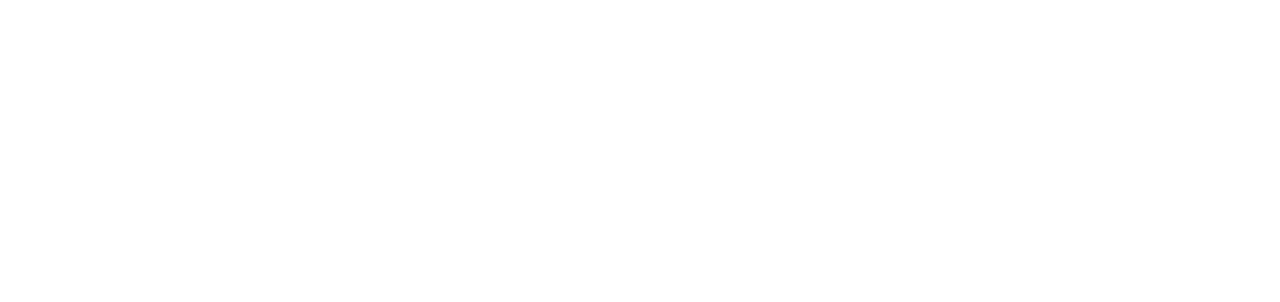
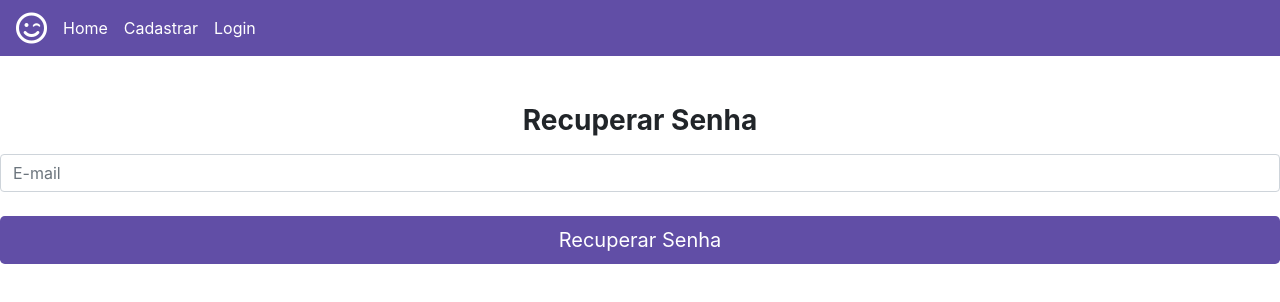
Before and after one commit to Vyctor/portal-de-eventos, a React (Create React App) app: page /reset-password in a window 1280 px wide. Shown: the top 302 px of the page. Built offline with nearby package versions, Linux system fonts and the light colour scheme.

Commit message:
desenvolvendo recuperacao de senha com envio de email

```diff
--- a/src/App.js
+++ b/src/App.js
@@ -6,6 +6,7 @@
 import Login from "./view/login";
 import CreateAccount from "./view/create-account";
 import Home from "./view/home";
+import ResetPassword from "./view/reset-password";
 
 function App() {
   return (
@@ -14,6 +15,7 @@
         <Route exact path="/" component={Home} />
         <Route exact path="/create-account" component={CreateAccount} />
         <Route exact path="/login" component={Login} />
+        <Route exact path="/reset-password" component={ResetPassword} />
       </Router>
     </Provider>
   );
--- a/src/components/navbar/index.js
+++ b/src/components/navbar/index.js
@@ -1,11 +1,29 @@
 import React from "react";
+import firebase from "../../config/firebase";
+import { Link } from "react-router-dom";
+import { useSelector, useDispatch } from "react-redux";
+
+import "firebase/auth";
+
 import "./navbar.css";
-import { Link } from "react-router-dom";
 
 const Navbar = () => {
+  const signOut = () => {
+    firebase
+      .auth()
+      .signOut()
+      .then((success) => {
+        dispatch({ type: "LOG_OUT" });
+      })
+      .catch((error) => {
+        alert(error.message);
+      });
+  };
+  const dispatch = useDispatch();
+
   return (
     <nav className="navbar navbar-expand-lg">
-      <span className="navbar-brand text-white font-weight-bold">Eventos</span>
+      <i className="far fa-smile-wink text-white fa-2x"></i>
       <button
         className="navbar-toggler"
         type="button"
@@ -20,10 +38,30 @@
       <div className="collapse navbar-collapse" id="navbarNav">
         <ul className="navbar-nav">
           <li className="nav-item">
-            <Link to="/" className="nav-link">
+            <Link to="/" className="nav-link ml-2">
               Home
             </Link>
           </li>
+          {useSelector((state) => state.usuarioLogado > 0) ? (
+            <>
+              <li className="nav-item">
+                <Link to="create-account" className="nav-link">
+                  Publicar Evento
+                </Link>
+              </li>
+              <li className="nav-item">
+                <Link to="create-account" className="nav-link">
+                  Meus eventos
+                </Link>
+              </li>
+              <li className="nav-item">
+                <Link onClick={signOut} className="nav-link">
+                  Sair
+                </Link>
+              </li>
+            </>
+          ) : (
+            <>
               <li className="nav-item">
                 <Link to="create-account" className="nav-link">
                   Cadastrar
@@ -34,6 +72,8 @@
                   Login
                 </Link>
               </li>
+            </>
+          )}
         </ul>
       </div>
     </nav>
--- a/src/view/login/index.js
+++ b/src/view/login/index.js
@@ -37,6 +37,7 @@
 
       <form className="form-signin mx-auto">
         <div className="text-center mb-4">
+          <i className="far fa-smile-wink text-white fa-7x"></i>
           <h1 className="h3 mb-3 font-weight-normal text-white font-weight-bold">
             Login
           </h1>
@@ -81,7 +82,7 @@
         </div>
 
         <div className="opcoes-login mt-5 text-center">
-          <Link to="create-account" className="mx-2">
+          <Link to="reset-password" className="mx-2">
             Recuperar senha
           </Link>
           <span className="text-white">&#9733;</span>
--- a/src/view/reset-password/index.js
+++ b/src/view/reset-password/index.js
@@ -1,2 +1,59 @@
-import React from "react";
+import React, { useState } from "react";
+import firebase from "../../config/firebase";
+
+import "firebase/auth";
+
 import "./reset-password.css";
+
+// Components
+import Navbar from "../../components/navbar";
+
+const ResetPassword = () => {
+  const [email, setEmail] = useState();
+  const [message, setMessage] = useState();
+
+  const recuperarSenha = () => {
+    firebase
+      .auth()
+      .sendPasswordResetEmail(email)
+      .then((result) => {
+        setMessage(
+          "Enviamos um link para seu e-mail. Acesse e redefina a senha."
+        );
+      })
+      .catch((error) => {
+        setMessage(
+          "Não foi possível redefinir sua senha. Verifique se o e-mail está correto!"
+        );
+      });
+  };
+
+  return (
+    <>
+      <Navbar />
+      <form className="text-center form-login mx-auto mt-5">
+        <h3 className="mb-3 font-weight-bold">Recuperar Senha</h3>
+        <input
+          type="email"
+          className="form-control my-2"
+          placeholder="E-mail"
+          onChange={(event) => setEmail(event.target.value)}
+        />
+
+        <div className="message my-4 text-center">
+          <span>{message}</span>
+        </div>
+
+        <button
+          onClick={recuperarSenha}
+          type="button"
+          className="btn btn-lg btn-block btn-enviar"
+        >
+          Recuperar Senha
+        </button>
+      </form>
+    </>
+  );
+};
+
+export default ResetPassword;
--- a/src/view/reset-password/reset-password.css
+++ b/src/view/reset-password/reset-password.css
@@ -0,0 +1,9 @@
+.btn-enviar {
+  background-color: #614ea6;
+  color: #fff;
+}
+
+.btn-enviar:hover {
+  background-color: #f21667;
+  color: #fff;
+}
```
Lines whose indentation alone changed are shown as unchanged.
